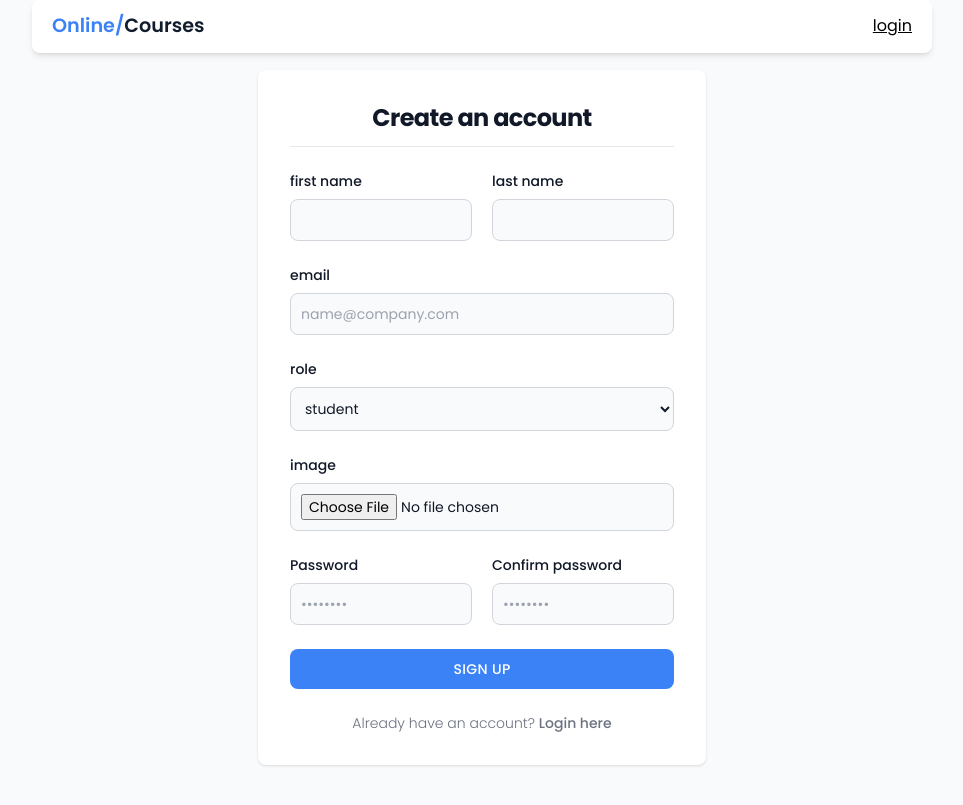
After one commit to abdelkarim-moussi/online-courses, a PHP site: page /signup.php in a window 1280 px wide. The commit adds this page. Shown: the whole page, without its empty margins (158-1121 px from the left). Run offline with PHP 8.4, Linux system fonts and the light colour scheme; some libraries are stand-ins or nearby versions.

Commit message:
sign up form

```diff
--- a/public/login.php
+++ b/public/login.php
@@ -20,7 +20,7 @@ session_start();
     <meta name="viewport" content="width=device-width, initial-scale=1.0">
     <script src="https://cdn.tailwindcss.com"></script>
     <link rel="stylesheet" href="https://cdnjs.cloudflare.com/ajax/libs/font-awesome/6.7.1/css/all.min.css" integrity="sha512-5Hs3dF2AEPkpNAR7UiOHba+lRSJNeM2ECkwxUIxC1Q/FLycGTbNapWXB4tP889k5T5Ju8fs4b1P5z/iB4nMfSQ==" crossorigin="anonymous" referrerpolicy="no-referrer" />
-    <link rel="stylesheet" href="assets/css/style.css?v=<?php echo time(); ?>">
+    <link rel="stylesheet" href="../src/assets/css/style.css?v=<?php echo time(); ?>">
     <title>Online Courses</title>
 </head>
 <body class="px-4 bg-[#F0F5F9] flex flex-col gap-5 relative">
--- /dev/null
+++ b/public/signup.php
@@ -0,0 +1,95 @@
+<?php
+session_start();
+// if(session_id()){
+
+//     if(isset($_SESSION['userId'])){
+//         if($_SESSION['urole'] === "author"){
+//             header("Location: authorDash.php");
+//         }
+//         elseif($_SESSION['urole'] === "visitor"){
+//             header("Location: index.php");
+//         }
+//     }
+// }
+
+
+?>
+<!DOCTYPE html>
+<html lang="en">
+<head>
+    <meta charset="UTF-8">
+    <meta name="viewport" content="width=device-width, initial-scale=1.0">
+    <script src="https://cdn.tailwindcss.com"></script>
+    <link rel="stylesheet" href="https://cdnjs.cloudflare.com/ajax/libs/font-awesome/6.7.1/css/all.min.css" integrity="sha512-5Hs3dF2AEPkpNAR7UiOHba+lRSJNeM2ECkwxUIxC1Q/FLycGTbNapWXB4tP889k5T5Ju8fs4b1P5z/iB4nMfSQ==" crossorigin="anonymous" referrerpolicy="no-referrer" />
+    <link rel="stylesheet" href="../src/assets/css/style.css?v=<?php echo time(); ?>">
+    <title>Online Courses</title>
+</head>
+<body class="px-4 bg-[#F0F5F9] flex flex-col gap-5 relative">
+
+<header class="header w-full max-w-[900px] fixed mx-auto bg-white py-3 px-5 rounded-lg shadow-md flex items-center justify-between left-[50%] translate-x-[-50%]">
+  <h1 class="text-blue-500 font-semibold text-[1.2rem] capitalize">Online/<span class="text-[#111C2D]">Courses</span></h1>
+  <a href="login.php" class="hover:text-blue-500 underline">login</a>
+</header>
+
+<!-- sign up form -->
+<section class="bg-gray-50 dark:bg-gray-900 py-10">
+    <div class="flex flex-col items-center justify-center px-6 mx-auto lg:py-0 mt-[30px]">
+      <div class="w-full bg-white rounded-lg shadow dark:border md:mt-0 sm:max-w-md xl:p-0 dark:bg-gray-800 dark:border-gray-700">
+          <div class="p-6 space-y-4 md:space-y-6 sm:p-8">
+              <h1 class="text-xl border-b pb-3 text-center font-bold leading-tight tracking-tight text-gray-900 md:text-2xl dark:text-white">
+                  Create an account
+              </h1>
+            <form class="space-y-4 md:space-y-6" action="../includes/signup.inc.php" method="post" id="signup-form" enctype="multipart/form-data">
+                 <div class="flex gap-5">
+                 <div class="flex-1">
+                      <label for="firstname" class="block mb-2 text-sm font-medium text-gray-900 dark:text-white">first name</label>
+                      <input type="text" name="firstname" id="firstname" class="bg-gray-50 border border-gray-300 text-gray-900 text-sm rounded-lg focus:ring-primary-600 focus:border-primary-600 block w-full p-2.5 dark:bg-gray-700 dark:border-gray-600 dark:placeholder-gray-400 dark:text-white dark:focus:ring-blue-500 dark:focus:border-blue-500" placeholder="">
+                  </div>
+                  <div class="flex-1">
+                      <label for="lastname" class="block mb-2 text-sm font-medium text-gray-900 dark:text-white">last name</label>
+                      <input type="text" name="lastname" id="lastname" class="bg-gray-50 border border-gray-300 text-gray-900 text-sm rounded-lg focus:ring-primary-600 focus:border-primary-600 block w-full p-2.5 dark:bg-gray-700 dark:border-gray-600 dark:placeholder-gray-400 dark:text-white dark:focus:ring-blue-500 dark:focus:border-blue-500" placeholder="">
+                  </div>
+                 </div>
+                  <div>
+                      <label for="email" class="block mb-2 text-sm font-medium text-gray-900 dark:text-white">email</label>
+                      <input type="email" name="email" id="email" class="bg-gray-50 border border-gray-300 text-gray-900 text-sm rounded-lg focus:ring-primary-600 focus:border-primary-600 block w-full p-2.5 dark:bg-gray-700 dark:border-gray-600 dark:placeholder-gray-400 dark:text-white dark:focus:ring-blue-500 dark:focus:border-blue-500" placeholder="name@company.com">
+                      <div class="error text-sm text-red-600"></div>
+                  </div>
+
+                <div>
+                <label for="role" class="block mb-2 text-sm font-medium text-gray-900 dark:text-white">role</label>
+                <select name="role" id="role" class="bg-gray-50 border border-gray-300 text-gray-900 text-sm rounded-lg focus:ring-primary-600 focus:border-primary-600 block w-full p-2.5 dark:bg-gray-700 dark:border-gray-600 dark:placeholder-gray-400 dark:text-white dark:focus:ring-blue-500 dark:focus:border-blue-500">
+                    <option value="student">student</option>
+                    <option value="teacher">teacher</option>
+                </select>
+                </div>
+
+                <div>
+                    <label for="image" class="block mb-2 text-sm font-medium text-gray-900 dark:text-white">image</label>
+                    <input type="file" name="image" id="image" class="bg-gray-50 border border-gray-300 text-gray-900 text-sm rounded-lg focus:ring-primary-600 focus:border-primary-600 block w-full p-2.5 dark:bg-gray-700 dark:border-gray-600 dark:placeholder-gray-400 dark:text-white dark:focus:ring-blue-500 dark:focus:border-blue-500">
+                 </div>
+
+                <div class="flex gap-5">
+                  <div class="flex-1">
+                      <label for="password" class="block mb-2 text-sm font-medium text-gray-900 dark:text-white">Password</label>
+                      <input type="password" name="password" id="password" placeholder="••••••••" class="bg-gray-50 border border-gray-300 text-gray-900 text-sm rounded-lg focus:ring-primary-600 focus:border-primary-600 block w-full p-2.5 dark:bg-gray-700 dark:border-gray-600 dark:placeholder-gray-400 dark:text-white dark:focus:ring-blue-500 dark:focus:border-blue-500">
+                      <div class="error text-sm text-red-600"></div>
+                    </div>
+                  <div class="flex-1">
+                      <label for="confirm-password" class="block mb-2 text-sm font-medium text-gray-900 dark:text-white">Confirm password</label>
+                      <input type="password" name="confirm-password" id="confirm-password" placeholder="••••••••" class="bg-gray-50 border border-gray-300 text-gray-900 text-sm rounded-lg focus:ring-primary-600 focus:border-primary-600 block w-full p-2.5 dark:bg-gray-700 dark:border-gray-600 dark:placeholder-gray-400 dark:text-white dark:focus:ring-blue-500 dark:focus:border-blue-500">
+                      <div class="error text-sm text-red-600"></div>
+                    </div>
+                </div>
+                  <button type="submit" id="signup" class="w-full uppercase tracking-wide text-white bg-blue-500 hover:bg-blue-600 focus:ring-4 focus:outline-none focus:ring-primary-300 font-medium rounded-lg text-sm px-5 py-2.5 text-center dark:bg-primary-600 dark:hover:bg-primary-700 dark:focus:ring-primary-800">Sign Up</button>
+                  <p class="text-sm text-center font-light text-gray-500 dark:text-gray-400">
+                      Already have an account? <a href="login.php" class="font-medium text-primary-600 hover:underline dark:text-primary-500">Login here</a>
+                  </p>
+            </form>
+          </div>
+      </div>
+    </div>
+</section>
+
+</body>
+</html>
```
